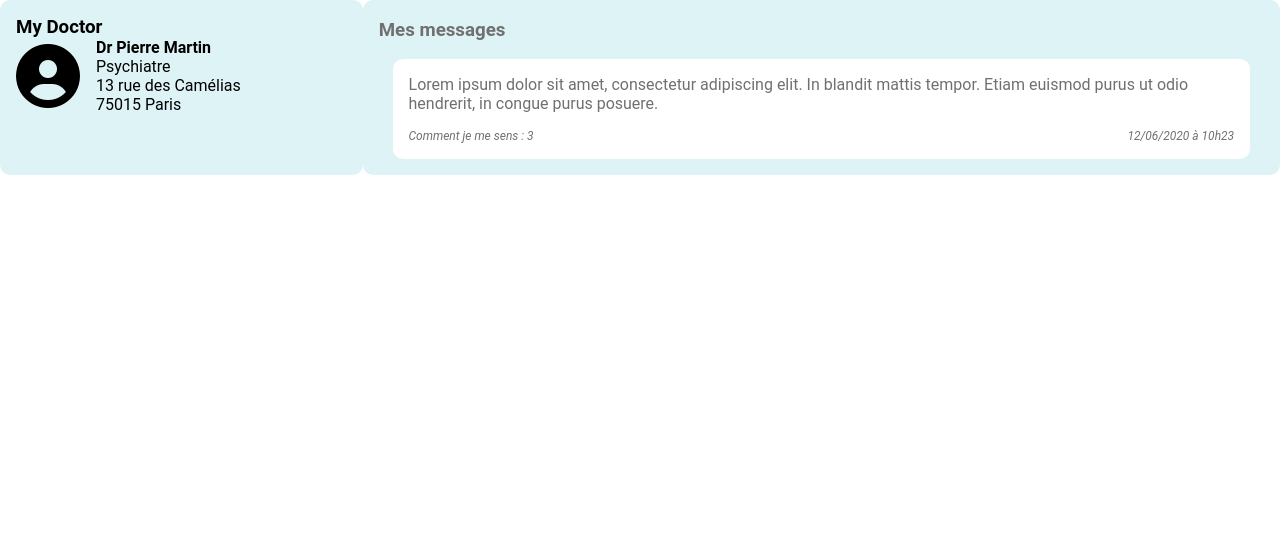
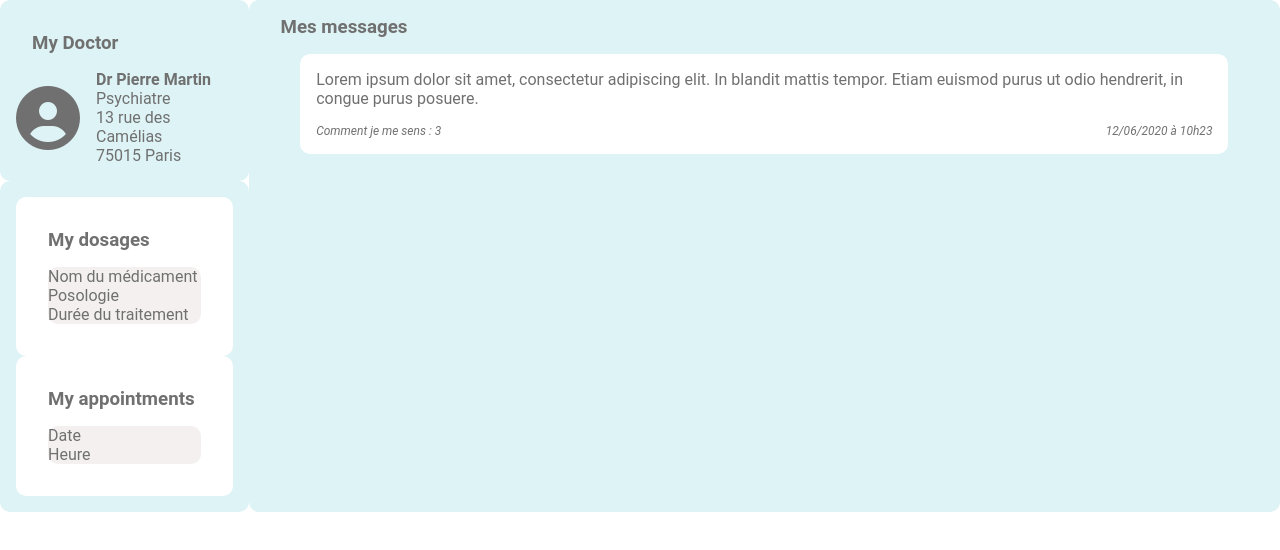
Before and after one commit to Audreyritzenthaler/hackathon-SoDoc-front, a React (Create React App) app: page /logbook in a window 1280 px wide. Shown: the top 550 px of the page. Built offline with nearby package versions, Linux system fonts and the light colour scheme.

Commit message:
create component my dosages and my appoitments"

```diff
--- /dev/null
+++ b/src/components/Appointment.css
@@ -0,0 +1,17 @@
+.Appointment {
+  color: #707070;
+  text-align: left;
+  padding: 1rem;
+  background-color: white;
+  border-radius: 10px;
+}
+
+.Appointment h3 {
+  margin: 1rem;
+}
+
+.app-details {
+  background-color: #F4F0F0;
+  border-radius: 10px;
+  margin: 1rem;
+}
--- /dev/null
+++ b/src/components/Appointment.js
@@ -0,0 +1,18 @@
+import React, { Component } from 'react'
+import './Appointment.css'
+
+class Appointment extends Component {
+  render() {
+    return (
+      <div className='Appointment'>
+        <h3>My appointments</h3>
+        <div className='app-details'>
+          <p>Date</p>
+          <p>Heure</p>
+        </div>
+      </div>
+    )
+  }
+}
+
+export default Appointment
--- /dev/null
+++ b/src/components/Dosage.css
@@ -0,0 +1,17 @@
+.Dosage {
+  color: #707070;
+  text-align: left;
+  padding: 1rem;
+  background-color: white;
+  border-radius: 10px;
+}
+
+.Dosage h3 {
+  margin: 1rem;
+}
+
+.dosage-details {
+  background-color: #F4F0F0;
+  border-radius: 10px;
+  margin: 1rem;
+}
--- /dev/null
+++ b/src/components/Dosage.js
@@ -0,0 +1,19 @@
+import React, { Component } from 'react'
+import './Dosage.css'
+
+class Dosage extends Component {
+  render() {
+    return (
+      <div className='Dosage'>
+        <h3>My dosages</h3>
+        <div className='dosage-details'>
+          <p>Nom du médicament</p>
+          <p>Posologie</p>
+          <p>Durée du traitement</p>
+        </div>
+      </div>
+    )
+  }
+}
+
+export default Dosage
--- /dev/null
+++ b/src/components/DosageAppContainer.css
@@ -0,0 +1,5 @@
+.DosageAppContainer {
+  background-color: #DEF3F5;
+  border-radius: 10px;
+  padding: 1rem;
+}
--- /dev/null
+++ b/src/components/DosageAppContainer.js
@@ -0,0 +1,17 @@
+import React, { Component } from 'react'
+import Dosage from './Dosage'
+import Appointment from './Appointment'
+import './DosageAppContainer.css'
+
+class DosageAppContainer extends Component {
+  render() {
+    return (
+      <div className='DosageAppContainer'>
+        <Dosage />
+        <Appointment />
+      </div>
+    )
+  }
+}
+
+export default DosageAppContainer
--- a/src/components/Infos.css
+++ b/src/components/Infos.css
@@ -1,17 +1,13 @@
 .Infos {
   background-color: #DEF3F5;
-  width: 30%;
+  color: #707070;
   border-radius: 10px;
   text-align: left;
   padding: 1rem;
 }
 
-.Infos p {
-  margin: 0em;
-}
-
 .Infos h3 {
-  margin: 0;
+  margin: 1rem;
 }
 
 .fa-user-circle {
--- a/src/components/MessagesContainer.css
+++ b/src/components/MessagesContainer.css
@@ -7,4 +7,5 @@
 .MessagesContainer h3 {
   color: #707070;
   padding-left: 1rem;
+  margin: 1rem;
 }
--- a/src/components/patients/LogBook.js
+++ b/src/components/patients/LogBook.js
@@ -1,12 +1,16 @@
 import React from 'react'
 import Infos from '../Infos'
+import DosageAppContainer from '../DosageAppContainer'
 import MessagesContainer from '../MessagesContainer'
 import './LogBook.css'
 
 const LogBook = () => {
   return (
     <div className='LogBook'>
+      <div>
         <Infos />
+        <DosageAppContainer />
+      </div>
       <MessagesContainer />
     </div>
   )
--- a/src/components/practicioner/Dashboard.js
+++ b/src/components/practicioner/Dashboard.js
@@ -1,12 +1,16 @@
 import React from 'react'
 import Infos from '../Infos'
+import DosageAppContainer from '../DosageAppContainer'
 import MessagesContainer from '../MessagesContainer'
 import './Dashboard.css'
 
 const Dashboard = () => {
   return (
     <div className='Dashboard'>
+      <div>
         <Infos />
+        <DosageAppContainer />
+      </div>
       <MessagesContainer />
     </div>
   )
--- a/src/index.css
+++ b/src/index.css
@@ -1,3 +1,9 @@
+* {
+  margin: 0;
+  padding: 0;
+  box-sizing: border-box;
+}
+
 body {
   margin: 0;
   font-family: 'Roboto', sans-serif;
```
Lines whose indentation alone changed are shown as unchanged.
